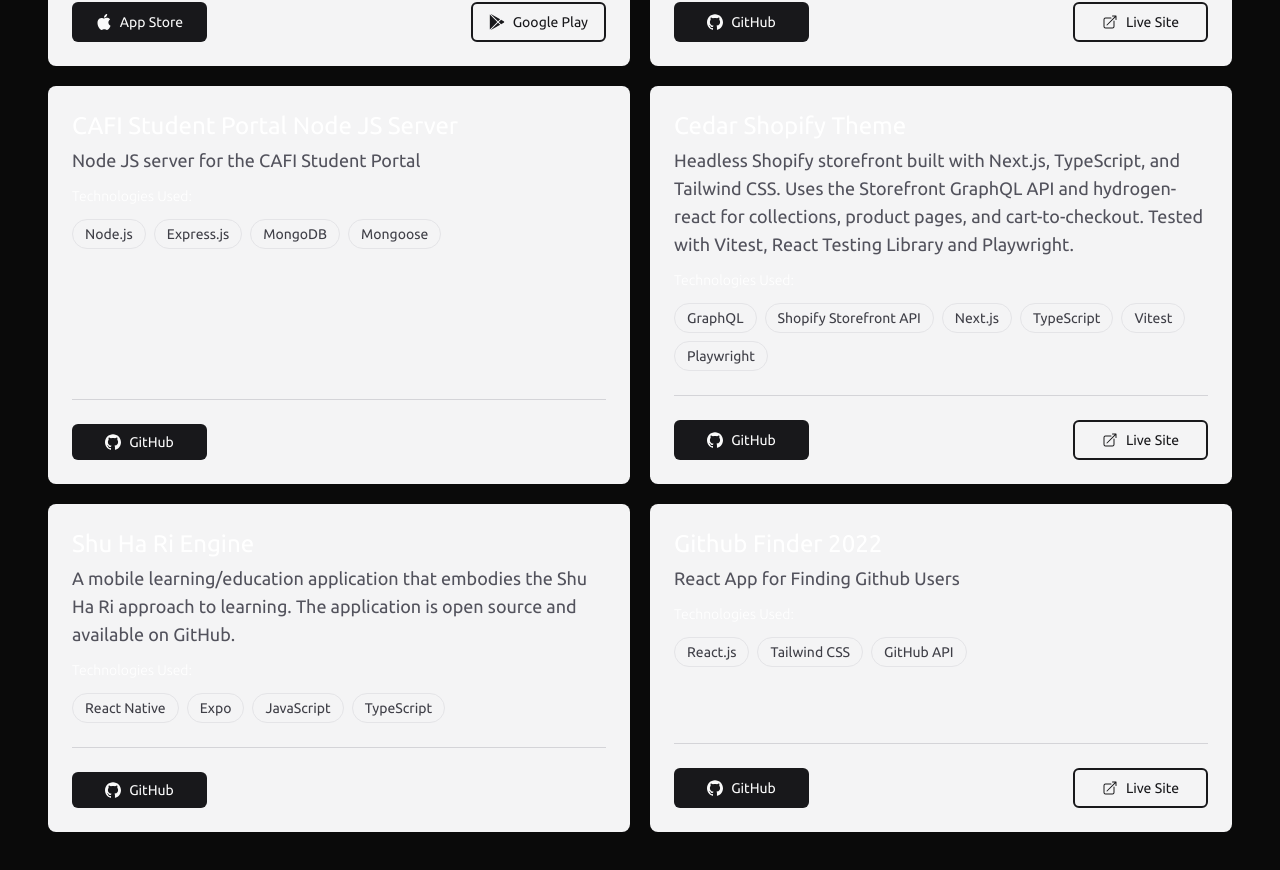
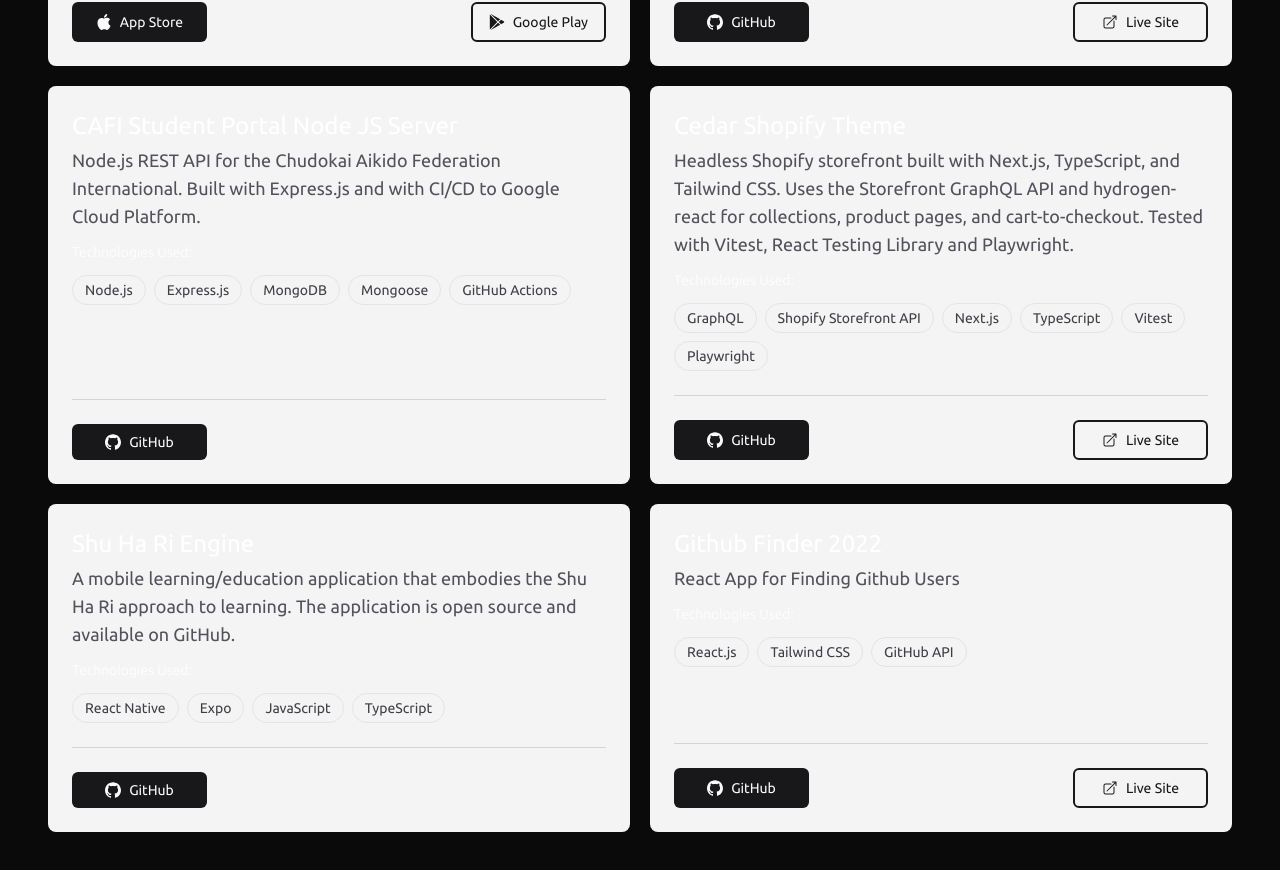
Before and after one commit to james-zedd/jameszedd-dot-com, a Next.js app: page / in a window 1280 px wide. Shown: the part 2572-3442 px from the top of the page. Built offline with nearby package versions, Linux system fonts and the light colour scheme.

Commit message:
Update node.js portfolio item description

```diff
--- a/src/app/_data/Portfolio.ts
+++ b/src/app/_data/Portfolio.ts
@@ -34,8 +34,8 @@
     },
     {
         name: "CAFI Student Portal Node JS Server",
-        description: "Node JS server for the CAFI Student Portal",
-        technologies: ["Node.js", "Express.js", "MongoDB", "Mongoose"],
+        description: "Node.js REST API for the Chudokai Aikido Federation International. Built with Express.js and with CI/CD to Google Cloud Platform.",
+        technologies: ["Node.js", "Express.js", "MongoDB", "Mongoose", "GitHub Actions"],
         linkOneUrl: "https://github.com/james-zedd/cafi-student-portal--130245840986",
     },
     {
```
